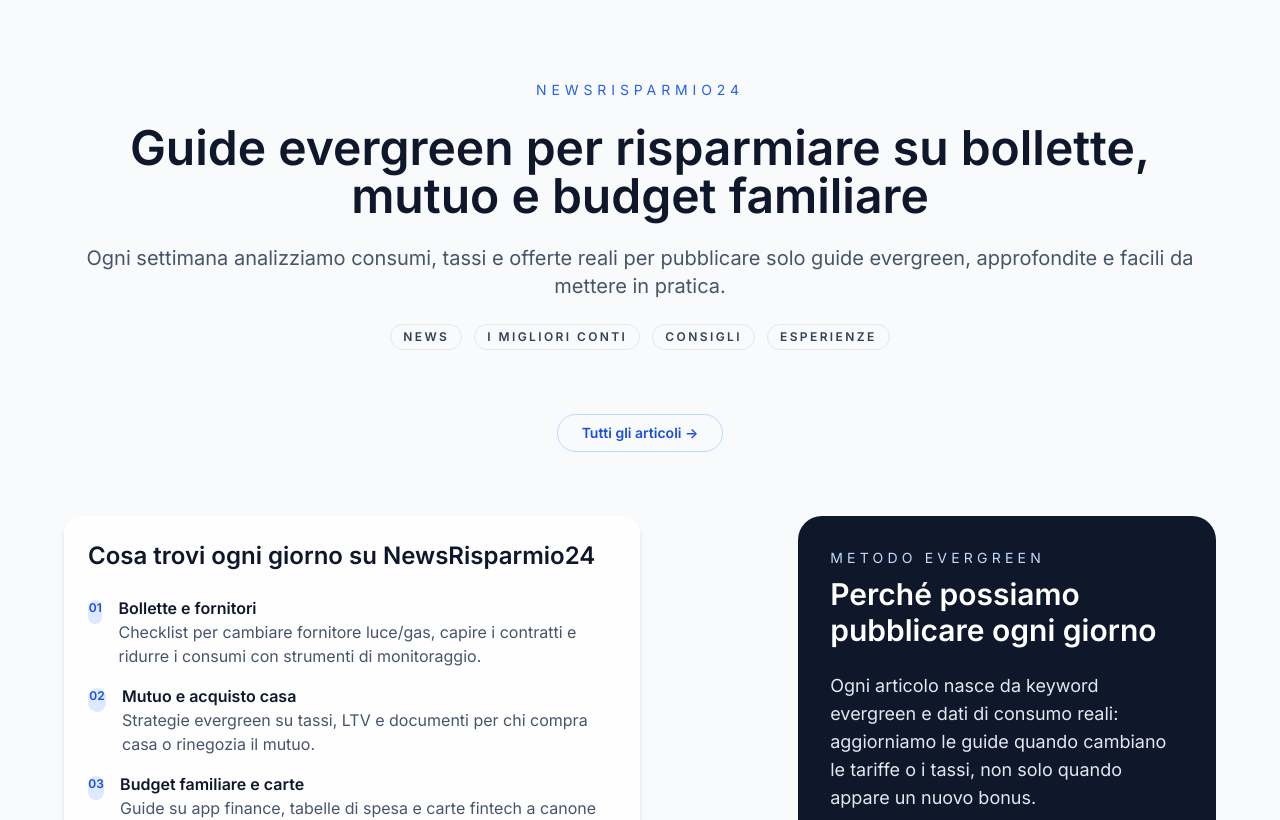
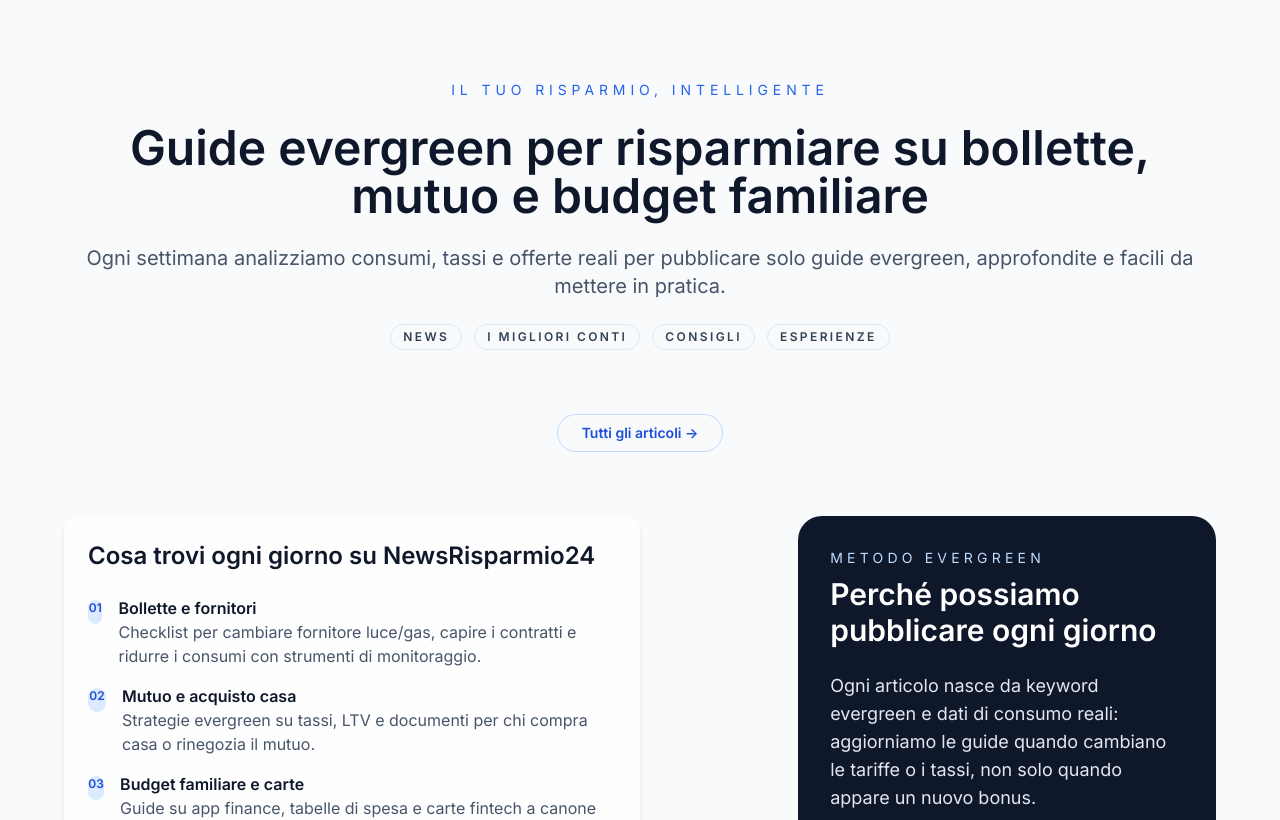
Before and after one commit to strephano3/news24, a Next.js app: page / in a window 1280 px wide. Shown: the top 820 px of the page. Built offline with nearby package versions, Linux system fonts and the light colour scheme; no server answers.

Commit message:
Update hero subtitle and nav placement

```diff
--- a/src/app/page.tsx
+++ b/src/app/page.tsx
@@ -12,7 +12,7 @@
       <div className="mx-auto max-w-6xl space-y-16">
         <header className="space-y-6 text-center">
           <p className="text-sm uppercase tracking-[0.35em] text-brand-600">
-            NewsRisparmio24
+            il tuo risparmio, intelligente
           </p>
           <h1 className="text-4xl font-semibold text-slate-900 sm:text-5xl">
             Guide evergreen per risparmiare su bollette, mutuo e budget familiare
```
